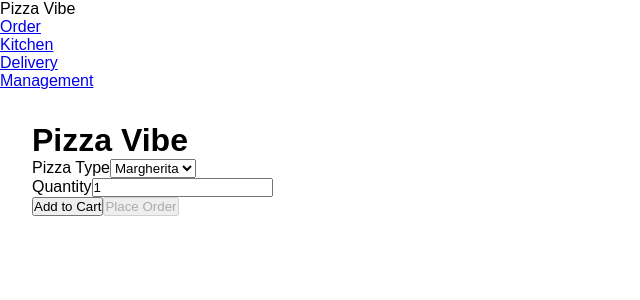
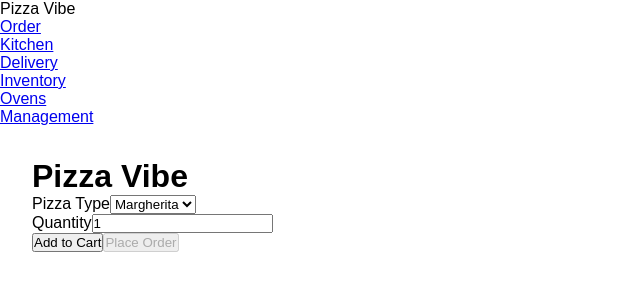
Before and after one commit to Esala/pizza-vibe, a Next.js app in the folder front-end/: page / in a window 1280 px wide. Shown: the top 300 px of the page, without its empty margins (0-640 px from the left). Built offline with nearby package versions, Linux system fonts and the light colour scheme.

Commit message:
adding new pages to the navigation

```diff
--- a/front-end/src/components/Navigation.tsx
+++ b/front-end/src/components/Navigation.tsx
@@ -10,6 +10,8 @@ export default function Navigation() {
     { href: '/', label: 'Order' },
     { href: '/kitchen', label: 'Kitchen' },
     { href: '/delivery', label: 'Delivery' },
+    { href: '/inventory', label: 'Inventory' },
+    { href: '/oven', label: 'Ovens' },
     { href: '/management', label: 'Management' },
   ];
 
```
